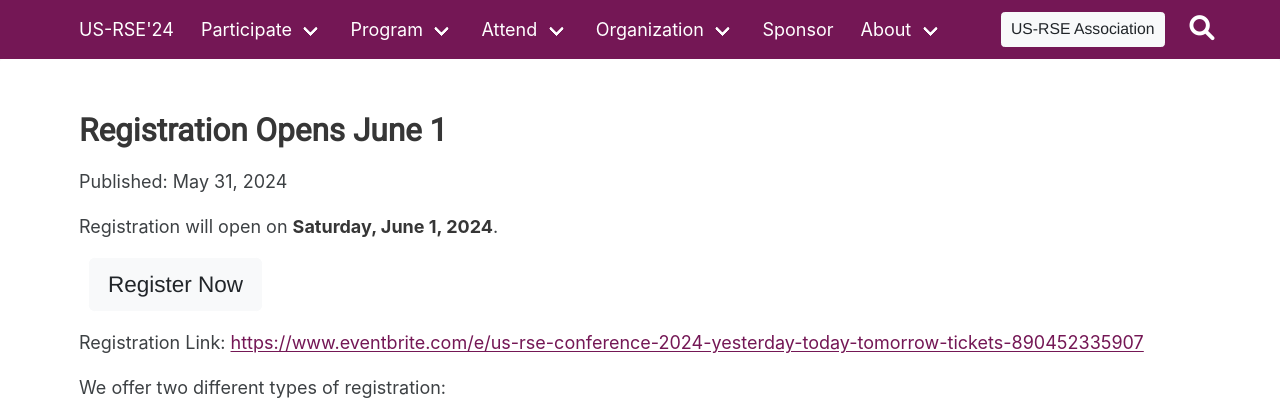
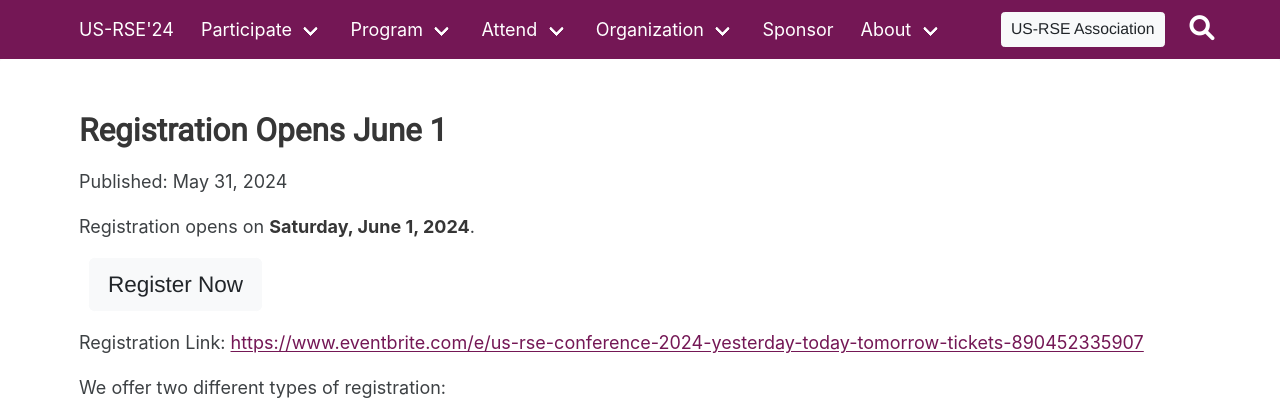
Before and after one commit to USRSE/usrse24, a Jekyll site: the page built from _posts/2024-06-01-registration.md, in a window 1280 px wide and 900 px high. Shown: the top 409 px of the window. Built offline with Jekyll 4.4.1, drawn with Linux system fonts in a browser that asks for light colours; a style sheet for code colours, icons or effects is not loaded.

Commit message:
Change language slightly

```diff
--- a/_posts/2024-06-01-registration.md
+++ b/_posts/2024-06-01-registration.md
@@ -5,7 +5,7 @@ date: 2024-05-31
 tags:
 ---
 
-Registration will open on **Saturday, June 1, 2024**.
+Registration opens on **Saturday, June 1, 2024**.
 
 <a type="button" style="margin:auto 10px; -webkit-appearance: none;" class="btn btn-light btn-lg" href="https://www.eventbrite.com/e/us-rse-conference-2024-yesterday-today-tomorrow-tickets-890452335907" target="_blank">
     Register Now
```
